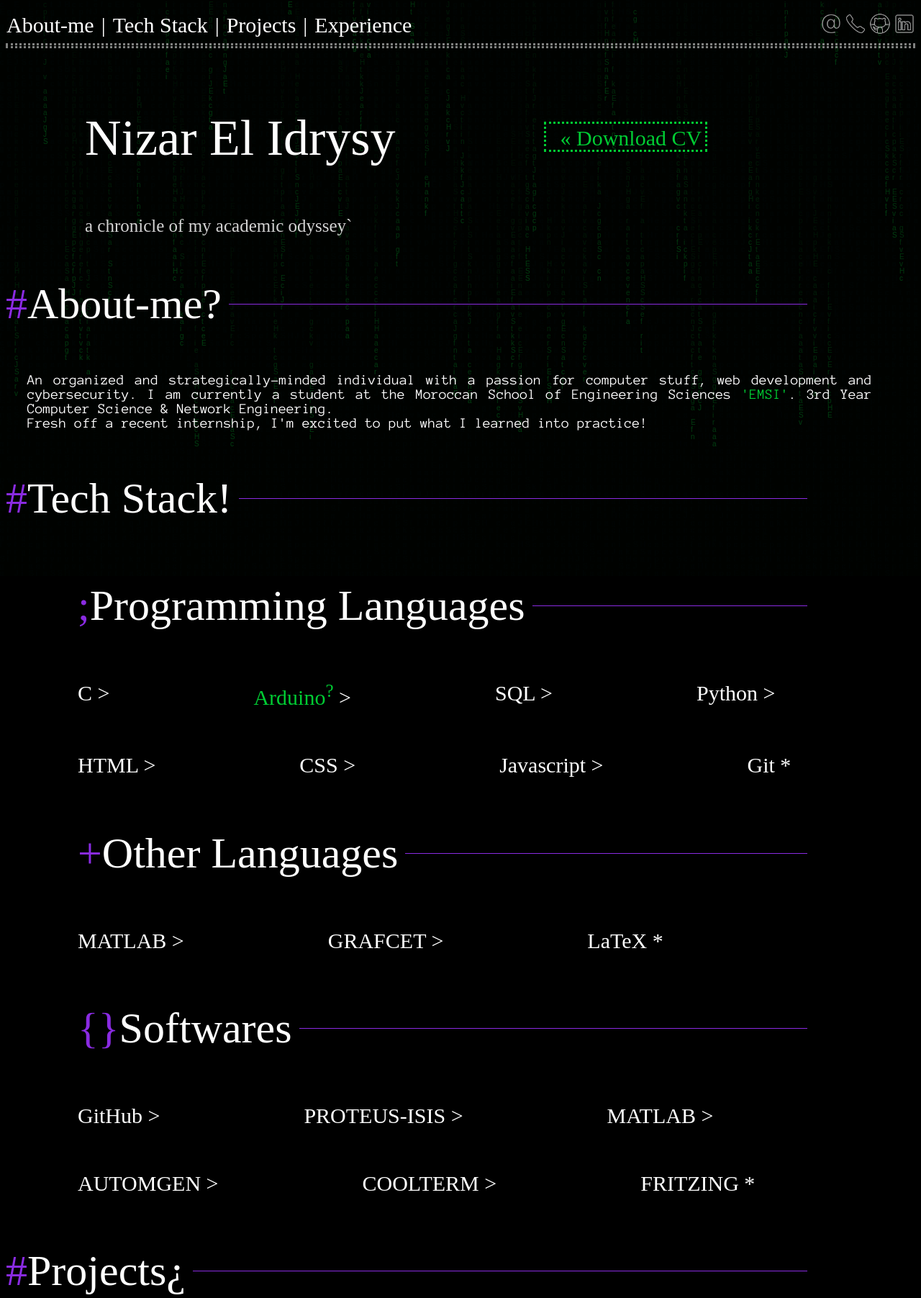
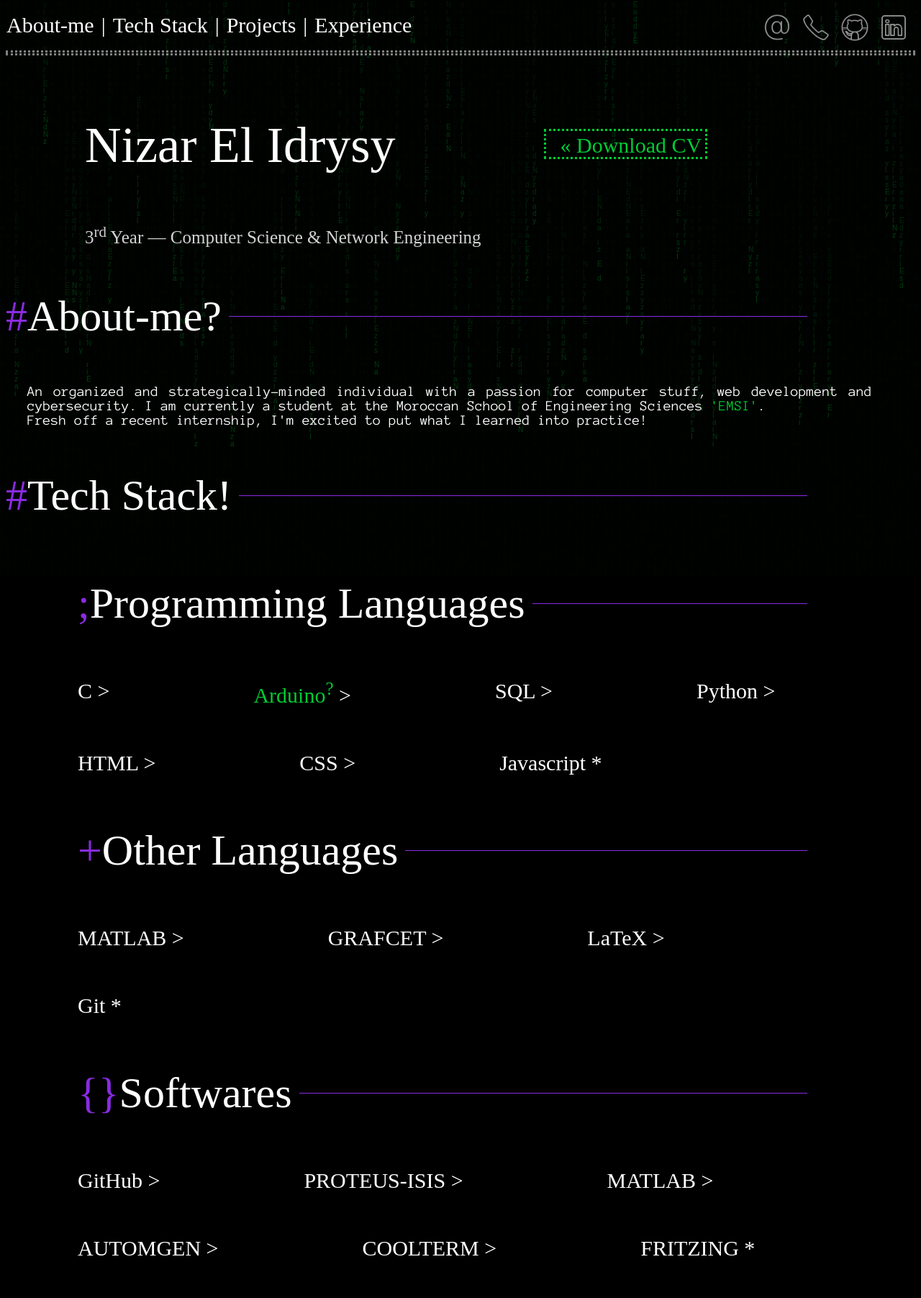
Before and after one commit to nizarelidrysy/Portfolio, a plain HTML site: page index.html in a window 1280 px wide. Shown: the top 1803 px of the page at 72% size. Drawn offline with Linux system fonts and the light colour scheme; a web font is replaced by a local one.

Commit message:
added new features and fixed stuff

```diff
--- a/index.html
+++ b/index.html
@@ -40,6 +40,8 @@
                 <a href="#navbar-projects">Projects</a>
                 <span id="blinker">|</span>
                 <a href="#navbar-experience">Experience</a>
+                <!--<<span id="blinker">|</span>
+                a href="#navbar-experience">Certificates</a>-->
             </div>
 
             <div class="social-icons-container">
@@ -53,11 +55,11 @@
                             alt="Instagram Logo" /></a>-->
                 <a href="https://github.com/nizarelidrysy" target="_blank"><img src="/Assets/GitHub.png"
                         alt="Nizar El Idrysy's Email" /></a>
-                        <!--<a href="https://github.com/nizarelidrysy" target="_blank"><img src="/Portfolio/Assets/GitHub.png"
+                <!--<a href="https://github.com/nizarelidrysy" target="_blank"><img src="/Portfolio/Assets/GitHub.png"
                             alt="Nizar El Idrysy's Email" /></a>-->
                 <a href="https://www.linkedin.com/in/nizar-elidrysy" target="_blank"><img src="/Assets/LinkedIn.png"
                         alt="LinkedIn Logo" /></a>
-                        <!--<a href="https://www.linkedin.com/in/nizar-elidrysy" target="_blank"><img src="/Portfolio/Assets/LinkedIn.png"
+                <!--<a href="https://www.linkedin.com/in/nizar-elidrysy" target="_blank"><img src="/Portfolio/Assets/LinkedIn.png"
                             alt="LinkedIn Logo" /></a>-->
             </div>
         </div>
@@ -74,7 +76,7 @@
         </div>
 
         <!--Brief-->
-        <h2 id="brief">a chronicle of my academic odyssey<span id="blinker">`</span></h2>
+        <h2 id="brief">3<sup>rd</sup> Year <span id="blinker">—</span> Computer Science & Network Engineering</h2>
     </span>
 
     <!--About me--> <!--Verified-->
@@ -93,8 +95,7 @@
         <p id="description">
             An organized and strategically-minded individual with a passion for
             computer stuff, web development and cybersecurity. I am currently a student at the Moroccan
-            School of Engineering Sciences <a href="https://emsi.ma" target="_blank">'EMSI'</a>.
-            3rd Year Computer Science & Network Engineering.<br> Fresh off a recent
+            School of Engineering Sciences <a href="https://emsi.ma" target="_blank">'EMSI'</a>.<br> Fresh off a recent
             internship, I'm excited to put what I learned into practice!
         </p>
     </span>
@@ -109,7 +110,7 @@
             </h1>
             <span id="hline"></span>
         </div>
-        <!--Tech Stack — Programming Languages-->
+        <!--Tech Stack — Programming Languages — Title-->
         <div id="hline-with-text-container">
             <h1 id="subtitle">
                 <span id="title-symbol"><span id="blinker">;</span></span>Programming Languages
@@ -137,13 +138,10 @@
                 <p>CSS <span id="blinker">></span></p>
             </div>
             <div id="grid-item">
-                <p>Javascript <span id="blinker">></span></p>
-            </div>
-            <div id="grid-item">
-                <p>Git <span id="blinker">*</span></p>
+                <p>Javascript <span id="blinker">*</span></p>
             </div>
         </div>
-        <!--Tech Stack — Other Languages-->
+        <!--Tech Stack — Other Languages - Title-->
         <div id="hline-with-text-container">
             <h1 id="subtitle">
                 <span id="title-symbol"><span id="blinker">+</span></span>Other Languages
@@ -159,10 +157,13 @@
                 <p>GRAFCET <span id="blinker">></span></p>
             </div>
             <div id="grid-item">
-                <p>LaTeX <span id="blinker">*</span></p>
+                <p>LaTeX <span id="blinker">></span></p>
+            </div>
+            <div id="grid-item">
+                <p>Git <span id="blinker">*</span></p>
             </div>
         </div>
-        <!--Tech Stack — Softwares-->
+        <!--Tech Stack — Softwares - Title-->
         <div id="hline-with-text-container">
             <h1 id="subtitle">
                 <span id="title-symbol"><span id="blinker">{}</span></span>Softwares
@@ -197,7 +198,7 @@
         <!--Projects — Title-->
         <div id="hline-with-text-container">
             <h1 id="title"><span id="navbar-projects"><span id="title-symbol">#</span>Projects<span
-                        id="blinker">¿</span></span>
+                id="blinker">¿</span></span>
             </h1>
             <span id="hline"></span>
         </div>
@@ -213,13 +214,13 @@
             </div>
             <!--Projects — DAMI3000 - Pictures-->
             <div id="DAMI3000-images">
-                <img src="/Assets/Arduino1.jpeg" alt="Image of my Arduino robot" class="imgborder">
+                <img src="/Assets/Arduino4.jpeg" alt="Image of my Arduino robot" class="imgborder">
                 <!--<img src="/Assets/Arduino1.jpeg" alt="Image of my Arduino robot" class="imgborder">-->
                 <img src="/Assets/Arduino2.jpeg" alt="Image of my Arduino robot" class="imgborder">
                 <!--<img src="/Assets/Arduino2.jpeg" alt="Image of my Arduino robot" class="imgborder">-->
+                <img src="/Assets/Arduino1.jpeg" alt="Image of my Arduino robot" class="imgborder">
+                <!--<img src="/Assets/Arduino3.jpeg" alt="Image of my Arduino robot" class="imgborder">-->
                 <img src="/Assets/Arduino3.jpeg" alt="Image of my Arduino robot" class="imgborder">
-                <!--<img src="/Assets/Arduino3.jpeg" alt="Image of my Arduino robot" class="imgborder">-->
-                <img src="/Assets/Arduino4.jpeg" alt="Image of my Arduino robot" class="imgborder">
                 <!--<img src="/Assets/Arduino4.jpeg" alt="Image of my Arduino robot" class="imgborder">-->
                 <img src="/Assets/Arduino5.jpeg" alt="Image of my Arduino robot" class="imgborder">
                 <!--<img src="/Assets/Arduino5.jpeg" alt="Image of my Arduino robot" class="imgborder">-->
@@ -264,10 +265,10 @@
                 <span id="hline"></span>
             </div>
             <!--Projects — Portfolio — Link-->
-            <span>
+            <!--<span>
                 <a href="https://github.com/nizarelidrysy/Portfolio" target="_blank" class="github-link"><span
                         id="blinker">>></span>github.com/Portfolio</a>
-            </span>
+            </span>-->
             <!--Projects — Portfolio — Description-->
             <p id="description">I mean technically this website also counts as a project to developp my skills in
                 frontend
@@ -277,7 +278,7 @@
         </span>
     </span>
 
-    <!--Experience-->
+    <!--Experience--> <!--Verified-->
     <span>
         <!--Experience — Title-->
         <div id="hline-with-text-container">
@@ -299,14 +300,17 @@
             <!--Experience — Internships — SEBN-MA-->
             <span>
                 <div id="blinker-and-logo">
-                    <span id="blinker" class="giant-blinker">1—</span>
-                    <img src="Assets/SEBN.png" alt="SEBN Logo" class="logo-sebn">
+                    <span class="flex-logos"><img src="Assets/SEBN.png" alt="SEBN Logo" class="logo-sebn">
+                    <span class="giant-blinker">|</span>
+                    <img src="Assets/SEB.png" alt="SEB Logo" class="logo-seb"></span>
+                    <p id="description"><a href="https://sebn-ma.nous-recrutons.fr/">SEBN-MA</a><sup> <a href="https://www.sebn.com/en/">Sumitomo Electric Bordnetze - Morocco</a></sup> is a Moroccan company that specializes in the manufacturing of automotive wire harnesses and electrical components. These are the complex networks of wires and cables that connect all the electronic parts inside cars.<br><br>During my observation internship of <span style="text-decoration: underline;">1 month</span> at SEBN-MA, I had the unique opportunity to immerse myself in the world of automotive engineering within the Central Production Engineering 'CPE' department. This experience allowed me to bridge the gap between theoretical knowledge gained at EMSI and its practical application in a real-world industrial setting. I gained a deep appreciation for the role of automation and observed SEBNs most high-tech and expensive machinery, understanding the intricate steps involved in manufacturing complex wire harnesses. I also honed essential professional and interpersonal skills by collaborating with a team of engineers , solidifying my career aspirations in the engineering field.</p>
+
                 </div>
             </span>
         </span>
     </span>
 
-    <!--JavaScript File-->
+    <!--JavaScript File--> <!--Verified-->
     <script src="script.js"></script>
 
 </body>
--- a/script.js
+++ b/script.js
@@ -1,27 +1,30 @@
 var canvas = document.getElementById("matrix-background");
 var context = canvas.getContext("2d");
-var W = window.innerWidth;
-var H = window.innerHeight;
 
-canvas.width = W;
-canvas.height = H;
+var browser_width = window.innerWidth;
+var browser_height = window.innerHeight;
+canvas.width = browser_width;
+canvas.height = browser_height;
 
-var fontSize = 10; // Spacing of the letters
-var columns = Math.floor(W / fontSize);
+var font_size = 10;
+var columns = Math.floor(browser_width / font_size);
 var drops = [];
 for (var i = 0; i < columns; i++) {
   drops.push(0);
 }
-var str = "JavaScript Hacking Effect";
+
+var str = "Nizar El Idrysy";
+
 function draw() {
   context.fillStyle = "rgba(0,0,0,0.05)";
-  context.fillRect(0, 0, W, H);
-  context.fontSize = "700 " + fontSize + "px";
+  context.fillRect(0, 0, browser_width, browser_height);
+  context.font_size = "700 " + font_size + "px";
   context.fillStyle = "#00cc33";
+
   for (var i = 0; i < columns; i++) {
     var index = Math.floor(Math.random() * str.length);
-    var x = i * fontSize;
-    var y = drops[i] * fontSize;
+    var x = i * font_size;
+    var y = drops[i] * font_size;
     context.fillText(str[index], x, y);
     if (y >= canvas.height && Math.random() > 0.99) {
       drops[i] = 0;
--- a/style.css
+++ b/style.css
@@ -34,7 +34,6 @@ body {
   font-family: "Bitcount";
   font-weight: 100;
   font-size: 120px;
-  padding-left: 80px;
 }
 @keyframes blink {
   0%,
@@ -186,6 +185,12 @@ button {
 .logo-sebn {
   width: 300px;
   height: auto;
+  margin-left: 30px;
+}
+.logo-seb {
+  width: auto;
+  height: 53px;
+  margin-bottom: 20px;
 }
 
 .navbar-container {
@@ -196,6 +201,10 @@ button {
   border: dotted white;
   height: 1px;
   opacity: 0.5;
+}
+.website-end {
+  border: solid blueviolet;
+  height: 1px;
 }
 .anchors-container {
   display: flex;
@@ -216,10 +225,17 @@ button {
 }
 .social-icons-container a img{
   opacity: 0.6;
-  width: 30px;
-  height: 30px;
+  width: 40px;
+  height: 40px;
   margin-top: 10px;
+  margin-right: 10px;
 }
 .social-icons-container a img:hover {
   opacity: 1;
 }
+#customlogo-sebn {
+  color: blueviolet;
+}
+#customlogo-sebn:hover {
+  color: cyan;
+}
```
Also changed, not shown: Assets/seb.png (added), infos.txt (added), 1 other file.
